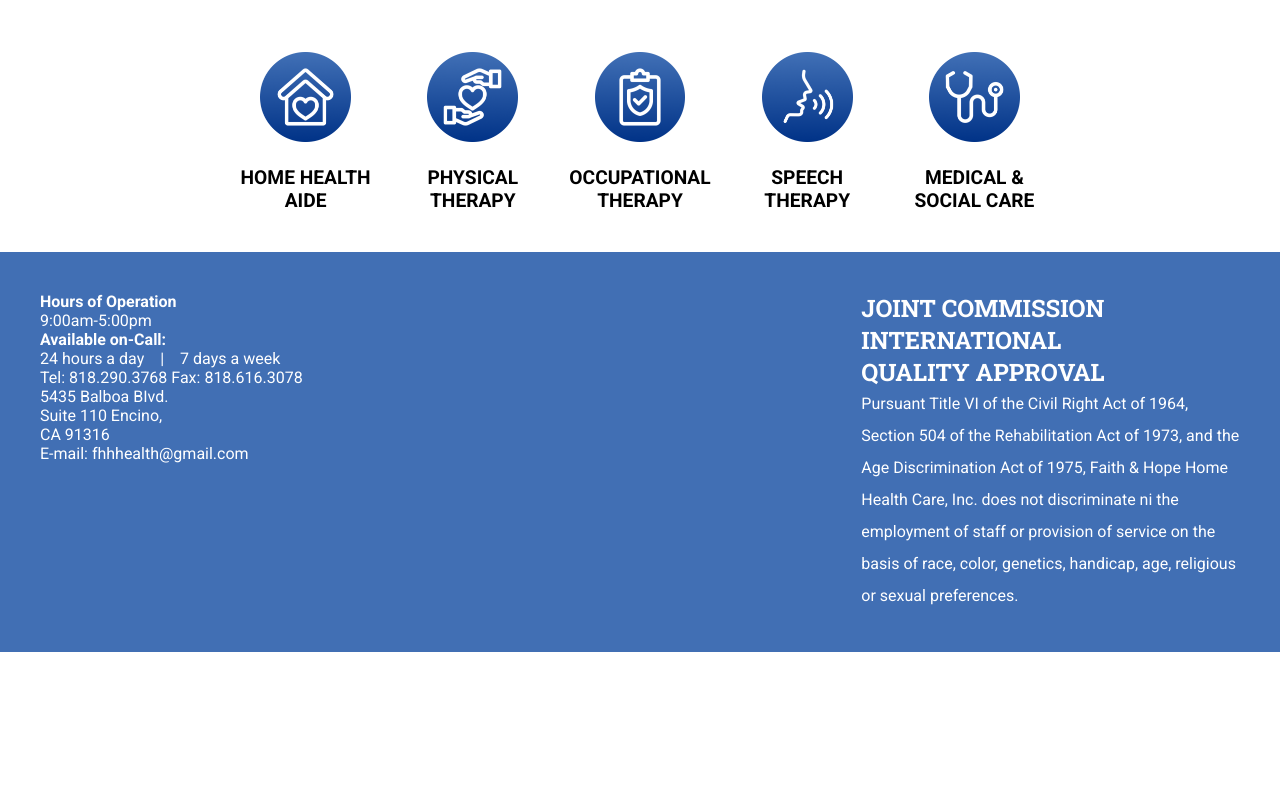
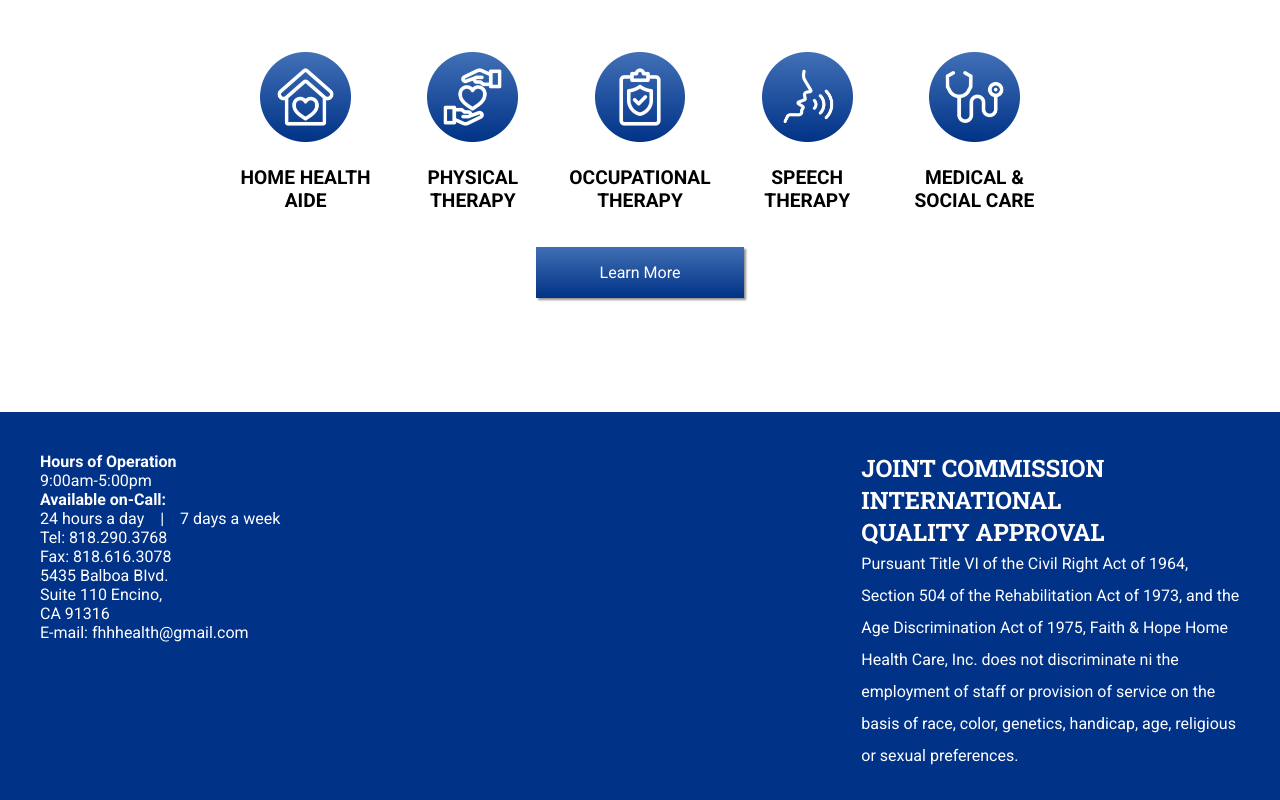
Before and after one commit to Levi237/faithandhopehomehealth, a React (Create React App) app: page / in a window 1280 px wide. Shown: the part 1611-2411 px from the top of the page. Before the commit the page ends 2263 px from the top, so only its background shows below. Built offline with nearby package versions, Linux system fonts and the light colour scheme.

Commit message:
content updates

```diff
--- a/src/Footer.jsx
+++ b/src/Footer.jsx
@@ -16,7 +16,9 @@ const Footer = () => {
                     24 hours a day&emsp;|&emsp;7 days a week
                 </div>
                 <div>
-                    Tel: 818.290.3768 Fax: 818.616.3078
+                    Tel: 818.290.3768
+                    <br/>
+                    Fax: 818.616.3078
                 </div>
                 <div>
                     5435 Balboa BIvd.
--- a/src/index.css
+++ b/src/index.css
@@ -4,9 +4,11 @@
   --font-fancy: 'Roboto Slab', courier;
   --font-body: 'Roboto', sans-serif;
 
-  --color-hex-theme: #416fb4;
-  --color-hsl-theme: 216, 47%, 48%;
-  /* --color-hex-theme: #003287;
+  --color-hex-theme-light: #416fb4;
+  --color-hsl-theme-light: 216, 47%, 48%;
+  --color-hex-theme-dark: #003287;
+  --color-hsl-theme-dark: 218, 100%, 26%;
+  /* --color-hex-theme-light: #003287;
   --color-hsl-theme: 218, 100%, 26%; */
   --color-hex-lightgrey: #492c2c;
   --color-hsl-lightgrey: 0, 0%, 85%;;
@@ -79,7 +81,7 @@ a:visited {
 }
 a:hover {
   color: var(--color-hex-grey);
-  border-bottom: 1px solid var(--color-hex-theme);
+  border-bottom: 1px solid var(--color-hex-theme-light);
 }
 
 /* Header Style */
@@ -94,7 +96,7 @@ header {
   grid-template-areas: 'left mid right';
   grid-template-columns: 220px 1fr 220px;
   justify-content: center;
-  background-color: var(--color-hex-theme);
+  background-color: var(--color-hex-theme-light);
   color: #FFF;
 }
 
@@ -165,9 +167,10 @@ nav .active {
 
 /* Footer Style */
 footer {
-  background: var(--color-hex-theme);
+  background-image: linear-gradient(180deg, var(--color-hex-theme-dark), var(--color-hex-theme-dark));
   color: #FFF;
   padding: 40px!important;
+  margin-top: 40px;
 }
 
 
@@ -181,7 +184,20 @@ footer {
   max-width: var(--page-width);
   margin: 0 auto;
 }
-
+input[type=submit],
+button, .button {
+  background-image: linear-gradient(180deg, var(--color-hex-theme-light), var(--color-hex-theme-dark));
+  padding: 16px 64px;
+  color: #FFF!important;
+  border: none!important;
+  box-shadow: 2px 2px 2px rgba(36,36,36,.5);
+  transition: box-shadow .3s ease;
+  vertical-align: middle;
+}
+button:hover.active,
+.button:hover {
+box-shadow: 4px 4px 4px rgba(36,36,36,.5);
+}
 
 
 
@@ -263,7 +279,7 @@ input[type=submit] {
   line-height: 100%;
   text-transform: uppercase;
   border-radius: 0;
-  height: 39px;
+  height: 50px!important;
   border: #181717 solid 1px;
   position: relative;
   z-index: 900;
@@ -306,5 +322,5 @@ background-image: linear-gradient(0deg, #003287 0%, #4170B6 100%);
 }
 .inverse {
   color: #FFF;
-  background-color: var(--color-hex-theme);
+  background-color: var(--color-hex-theme-light);
 }
--- a/src/pages/home/Services.jsx
+++ b/src/pages/home/Services.jsx
@@ -1,5 +1,7 @@
 import React            from 'react';
+import { Link }         from 'react-router-dom';
 import TextIo           from '../../components/TextIo';
+import * as routes      from '../../constants/routes';
 const Services = () => {
 
     return(
@@ -26,6 +28,9 @@ const Services = () => {
                     <TextIo><h4>MEDICAL &<br/>SOCIAL CARE</h4></TextIo>
                 </section>
             </div>
+            <div className="button-box">
+                <Link className="button" to={routes.SERV}>Learn More</Link>
+            </div>
         </section>
     );
 };
--- a/src/pages/pages.css
+++ b/src/pages/pages.css
@@ -99,3 +99,9 @@ height: 10vw;
         gap: 2vw;
     }
 }
+.services-section .button-box {
+    height: 120px;
+    display: flex;
+    align-items: center;
+    justify-content: center;
+}
--- a/src/pages/services/Info.jsx
+++ b/src/pages/services/Info.jsx
@@ -17,7 +17,7 @@ const Info = () => {
     }, []);
 
     return(
-        <section ref={ref} className=" hide-item item page-width">
+        <section ref={ref} className="page-width">
             <div>
                 <TextIo><h3>CERTIFIED HOME HEALTH AIDE SERVICES INCLUDE:</h3></TextIo>
             <br/>
```
